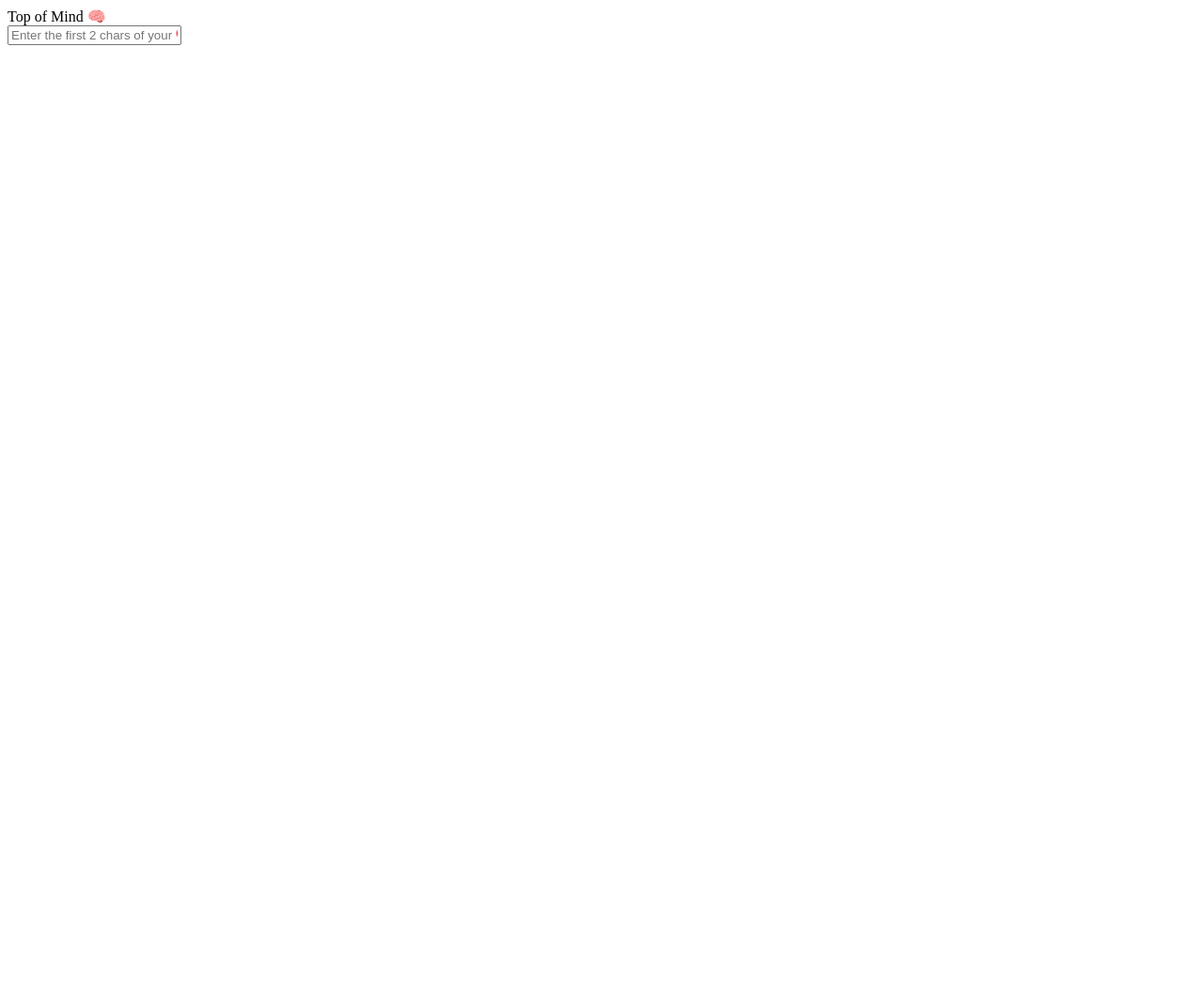
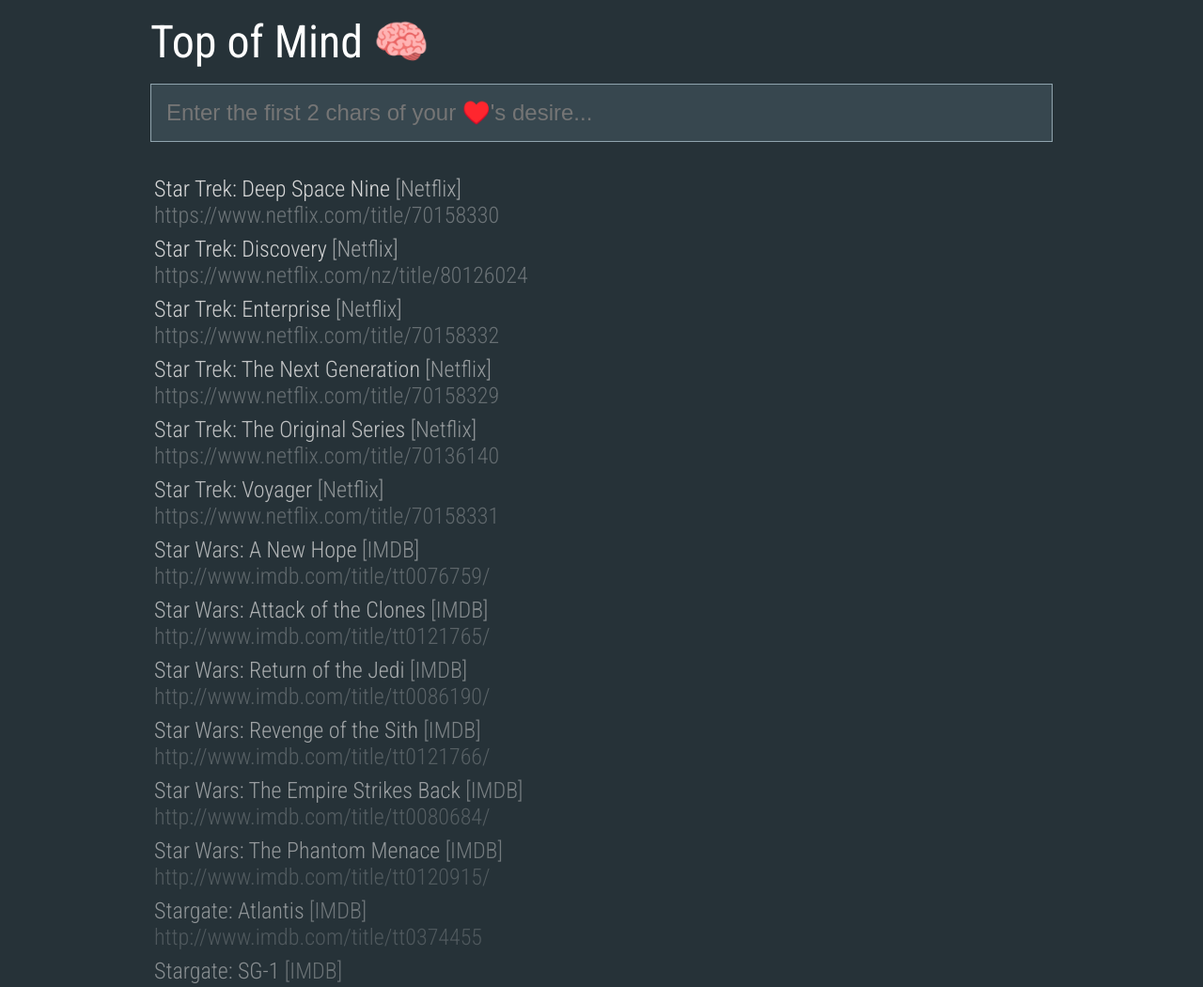
Before and after one commit to blad/top-of-mind, a plain HTML site: page index.html in a window 1280 px wide. Shown: the top 1050 px of the page at 94% size. Before the commit the page ends 800 px from the top, so only its background shows below. Drawn offline with Linux system fonts and the light colour scheme; the site is published under a folder, as on GitHub Pages, so addresses that start at the root find nothing.

Commit message:
Alter Paths to Resources

```diff
--- a/index.html
+++ b/index.html
@@ -1,8 +1,8 @@
 <html>
 <head>
   <link href="https://fonts.googleapis.com/css?family=Roboto+Condensed:300,400" rel="stylesheet"/>
-  <link href="/styles.css" rel="stylesheet" />
-  <script src="/main.js" language="javascript"></script>
+  <link href="styles.css" rel="stylesheet" />
+  <script src="main.js" language="javascript"></script>
 </head>
 
 <body>
--- a/main.js
+++ b/main.js
@@ -59,7 +59,7 @@ function sortResults(input) {
 }
 
 window.onload = () =>
-  fetch("/data.json")
+  fetch("data.json")
     .then(response => response.json())
     .then(configuration => {
       store = configuration;
```
